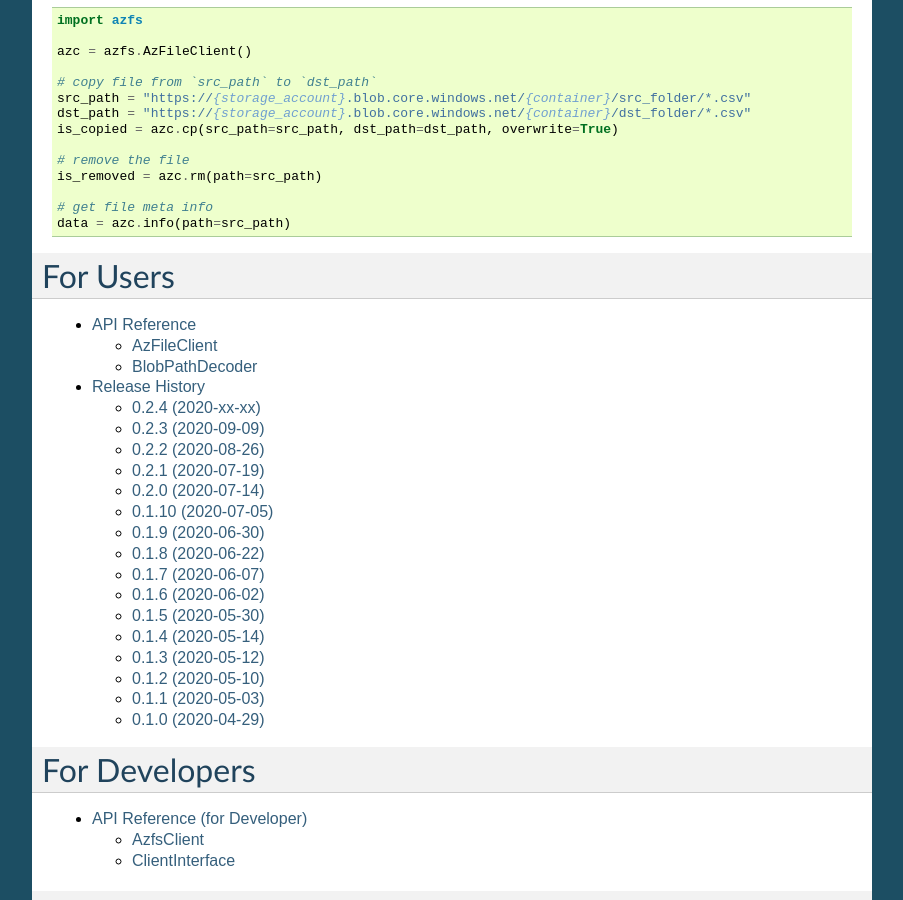
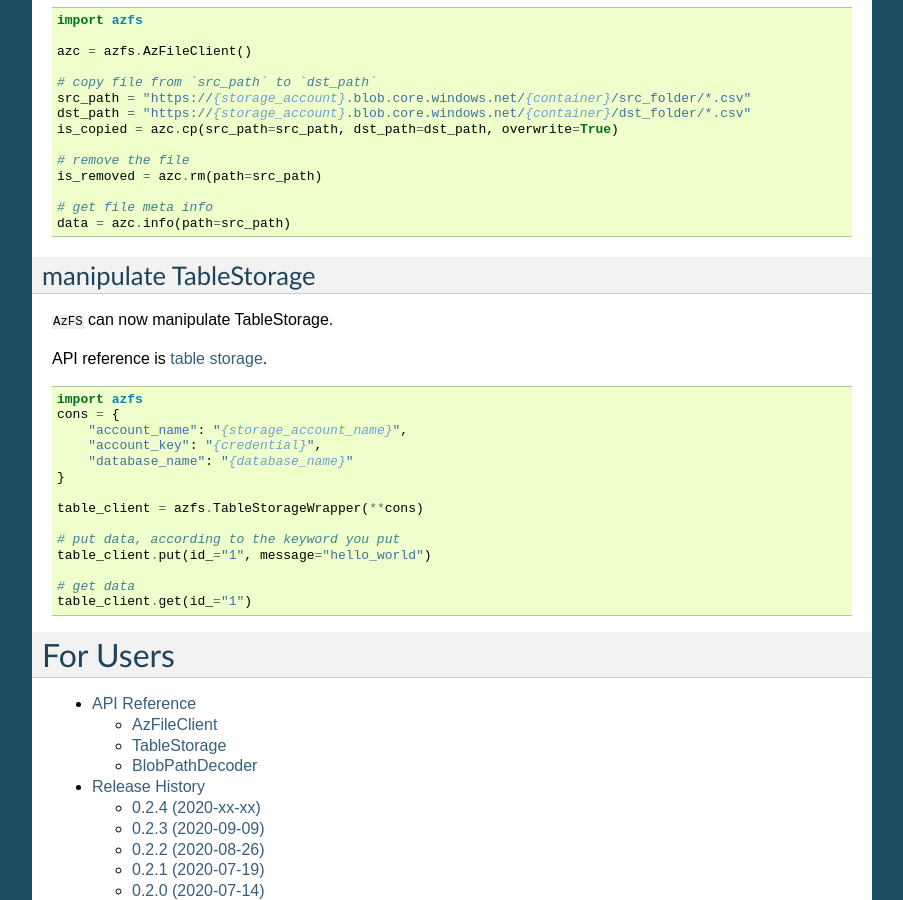
Before and after one commit to arpitjain799/azfs, a Sphinx documentation site: the page built from docs/index.rst, in a window 1280 px wide and 900 px high, scrolled down 3050 px. Shown: the whole window, without its empty margins (198-1101 px from the left). Built offline with Sphinx 7.4.7, drawn with Linux system fonts in a browser that asks for light colours; some of the changed text lies outside the part shown.

```diff
--- a/docs/index.rst
+++ b/docs/index.rst
@@ -70,9 +70,9 @@ The table below shows the compatibility read/access of ``AzFS``.
 +--------------+------+-----------+-------+------+-------+
 | account kind | Blob | Data Lake | Queue | File | Table |
 +==============+======+===========+=======+======+=======+
-| StorageV2    | O    | O         | O     | X    | X     |
+| StorageV2    | O    | O         | O     | X    | O     |
 +--------------+------+-----------+-------+------+-------+
-| StorageV1    | O    | O         | O     | X    | X     |
+| StorageV1    | O    | O         | O     | X    | O     |
 +--------------+------+-----------+-------+------+-------+
 | BlobStorage  | O    |           |       |      |       |
 +--------------+------+-----------+-------+------+-------+
@@ -236,6 +236,30 @@ API reference is `manipulating <./sources/api.html#file-manipulating>`_.
    data = azc.info(path=src_path)
 
 
+manipulate TableStorage
+-----------------------
+
+``AzFS`` can now manipulate TableStorage.
+
+API reference is `table storage <./sources/api.html#tablestorage>`_.
+
+.. code-block:: python
+
+   import azfs
+   cons = {
+       "account_name": "{storage_account_name}",
+       "account_key": "{credential}",
+       "database_name": "{database_name}"
+   }
+
+   table_client = azfs.TableStorageWrapper(**cons)
+
+   # put data, according to the keyword you put
+   table_client.put(id_="1", message="hello_world")
+
+   # get data
+   table_client.get(id_="1")
+
 
 For Users
 =========
```
Also changed, not shown: README.md (+26 -2 lines), docs/sources/api.rst (+9 -0 lines).
